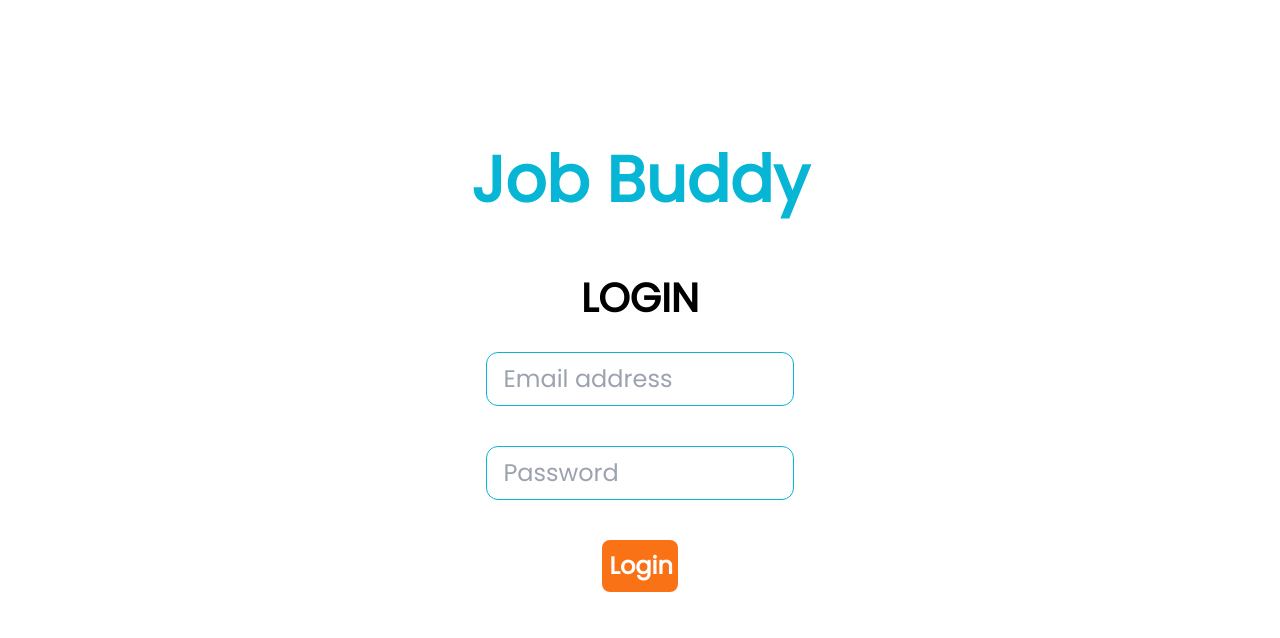
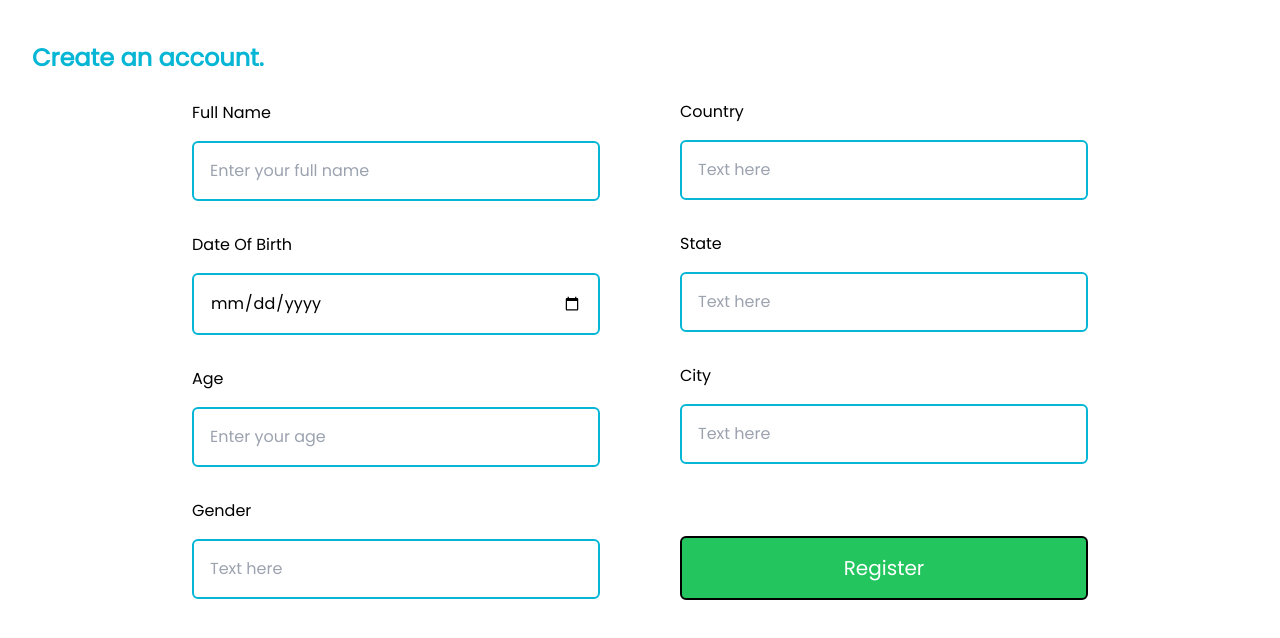
Before and after one commit to sanskar0901/Dragon-skittles, a React (Create React App) app: page / in a window 1280 px wide. Shown: the top 638 px of the page. Built offline with nearby package versions, Linux system fonts and the light colour scheme.

Commit message:
login/signup ui done

```diff
--- a/src/App.js
+++ b/src/App.js
@@ -1,6 +1,6 @@
 import "./App.css";
-import Login from "./Components/Login";
-import ResumeUpload from "./Components/ResumeUpload";
+import Login from "./pages/Login";
+import Signup from "./pages/Signup";
 
 function App() {
   return (
@@ -8,8 +8,8 @@ function App() {
     //   <h1 className="text-red-500">Hello World</h1>
     // </div>
     <>
-      {/* <ResumeUpload /> */}
-      <Login />
+      {/* <Login /> */}
+      <Signup />
     </>
   );
 }
--- a/src/Components/Login.js
+++ b/src/pages/Login.js
@@ -16,20 +16,18 @@ const Login = () => {
           draggable
           pauseOnHover
         /> */}
-          {/* <div>
-          <img src={logo} alt="logo" width={400} height={100} />
-        </div> */}
+
           <p className="font-poppins flex flex-col gap-5 justify-center items-center text-[8vh] text-center mt-5 font-bold text-cyan-500">
             {" "}
             Job Buddy
           </p>
           <div className="font-poppins flex flex-col gap-6 justify-center items-center ">
             <div>
-              <h2 className="text-[5vh] text-center text-black font-semibold">
-                LOGIN
+              <h2 className="text-[4vh] text-center text-black">
+                Let's get Started
               </h2>
             </div>
-            <div>
+            <div className="w-[30vw] h-[42vh] bg-green-100 border border-black p-12 rounded-lg">
               <form
                 action="/"
                 // onSubmit={onSubmit}
@@ -41,7 +39,7 @@ const Login = () => {
                   id="mail"
                   placeholder="Email address"
                   autoComplete="off"
-                  className="outline-none w-[24vw] px-4 py-2 text-[3vh] font-light rounded-xl border border-cyan-500 "
+                  className="outline-none w-full px-4 py-2 text-[3vh] font-light rounded-xl border border-cyan-500 "
 
                   //   value={userData.email}
                   //   onChange={handleChange}
@@ -52,17 +50,25 @@ const Login = () => {
                   id="pass"
                   placeholder="Password"
                   autoComplete="off"
-                  className="outline-none w-[24vw] px-4 py-2 text-[3vh] font-light rounded-xl border border-cyan-500 "
+                  className="outline-none w-full px-4 py-2 text-[3vh] font-light rounded-xl border border-cyan-500 "
 
                   //   value={userData.password}
                   //   onChange={handleChange}
                 />
-                <div className="w-[6vw] p-2 text-[3vh] text-white rounded-lg text-center bg-orange-500">
+                <div className="w-full p-2 text-[3vh] text-white rounded-lg text-center bg-orange-500">
                   <button className="font-semibold  " type="submit">
-                    Login
+                    Sign in
                   </button>
                 </div>
               </form>
+            </div>
+            <div className="w-[30vw] h-[10vh] bg-green-100 border border-black  rounded-lg  flex justify-center items-center">
+              <p className="text-xl">
+                New to Job-Buddy?{" "}
+                <span className="text-xl text-cyan-500">
+                  <a href="/">Create an account.</a>
+                </span>
+              </p>
             </div>
           </div>
         </div>
--- /dev/null
+++ b/src/pages/Signup.js
@@ -0,0 +1,140 @@
+import React from "react";
+
+const Signup = () => {
+  return (
+    <>
+      <div>
+        {/* <Navbar />
+        <ToastContainer
+          position="top-center"
+          autoClose={3000}
+          hideProgressBar={false}
+          newestOnTop={false}
+          closeOnClick
+          rtl={false}
+          pauseOnFocusLoss
+          draggable
+          pauseOnHover
+        /> */}
+        <div className="flex flex-col gap-6 font-poppins px-8 my-10">
+          <div>
+            <p className="text-[3vh] font-poppins text-cyan-500 font-bold">
+              Create an account.
+            </p>
+          </div>
+          <form>
+            <div className="grid grid-cols-2 gap-20 items-center justify-center px-40">
+              <div className="flex flex-col gap-8">
+                <div className="flex flex-col gap-4">
+                  <h4>Full Name</h4>
+                  <input
+                    type="text"
+                    className="w-full p-4 outline-none  border-cyan-500 rounded-md border-2"
+                    name="name"
+                    placeholder="Enter your full name"
+                    // value={formdata.name ? formdata.name : ""}
+                    // onChange={(e) => {
+                    //   setFormData({ ...formdata, name: e.target.value });
+                    // }}
+                  />
+                </div>
+                <div className="flex flex-col gap-4">
+                  <h4>Date Of Birth</h4>
+                  <input
+                    type="date"
+                    name="dob"
+                    className="w-full p-4 outline-none  border-cyan-500 rounded-md border-2"
+                    placeholder="Text here"
+                    // value={formdata.contact ? formdata.contact : ""}
+                    // onChange={(e) => {
+                    //   setFormData({ ...formdata, contact: e.target.value });
+                    // }}
+                  />
+                </div>
+                <div className="flex flex-col gap-4">
+                  <h4>Age</h4>
+                  <input
+                    type="text"
+                    name="age"
+                    className="w-full p-4 outline-none  border-cyan-500 rounded-md border-2"
+                    placeholder="Enter your age"
+                    // value={formdata.staffcount ? formdata.staffcount : ""}
+                    // onChange={(e) => {
+                    //   setFormData({ ...formdata, staffcount: e.target.value });
+                    // }}
+                  />
+                </div>
+                <div className="flex flex-col gap-4">
+                  <h4>Gender</h4>
+                  <input
+                    type="text"
+                    name="gender"
+                    className="w-full p-4 outline-none  border-cyan-500 rounded-md border-2"
+                    placeholder="Text here"
+                    // value={formdata.capacity ? formdata.capacity : ""}
+                    // onChange={(e) => {
+                    //   setFormData({ ...formdata, capacity: e.target.value });
+                    // }}
+                  />
+                </div>
+              </div>
+
+              <div className="flex flex-col gap-8">
+                <div className="flex flex-col gap-4">
+                  <h4>Country</h4>
+                  <input
+                    type="text"
+                    name="state"
+                    className="w-full p-4 outline-none  border-cyan-500 rounded-md border-2"
+                    placeholder="Text here"
+                    // value={formdata.state ? formdata.state : ""}
+                    // onChange={(e) => {
+                    //   setFormData({ ...formdata, state: e.target.value });
+                    // }}
+                  />
+                </div>
+                <div className="flex flex-col gap-4">
+                  <h4>State</h4>
+                  <input
+                    type="text"
+                    name="city"
+                    className="w-full p-4 outline-none  border-cyan-500 rounded-md border-2"
+                    placeholder="Text here"
+                    // value={formdata.city ? formdata.city : ""}
+                    // onChange={(e) => {
+                    //   setFormData({ ...formdata, city: e.target.value });
+                    // }}
+                  />
+                </div>
+                <div className="flex flex-col gap-4">
+                  <h4>City</h4>
+                  <input
+                    type="text"
+                    name="pincode"
+                    className="w-full p-4 outline-none  border-cyan-500 rounded-md border-2"
+                    placeholder="Text here"
+                    // value={formdata.pincode ? formdata.pincode : ""}
+                    // onChange={(e) => {
+                    //   setFormData({ ...formdata, pincode: e.target.value });
+                    // }}
+                  />
+                </div>
+                <div className="flex flex-col gap-4 justify-center items-center">
+                  <h4 className="invisible">Role</h4>
+                  <button
+                    type="submit"
+                    className="w-full p-4 outline-none bg-green-500 rounded-md border-2 border-black text-white text-xl"
+                  >
+                    Register
+                  </button>
+                </div>
+              </div>
+            </div>
+          </form>
+        </div>
+      </div>
+    </>
+  );
+};
+
+export default Signup;
```
Also changed, not shown: src/pages/ResumeUpload.js (renamed from src/Components/ResumeUpload.js).
